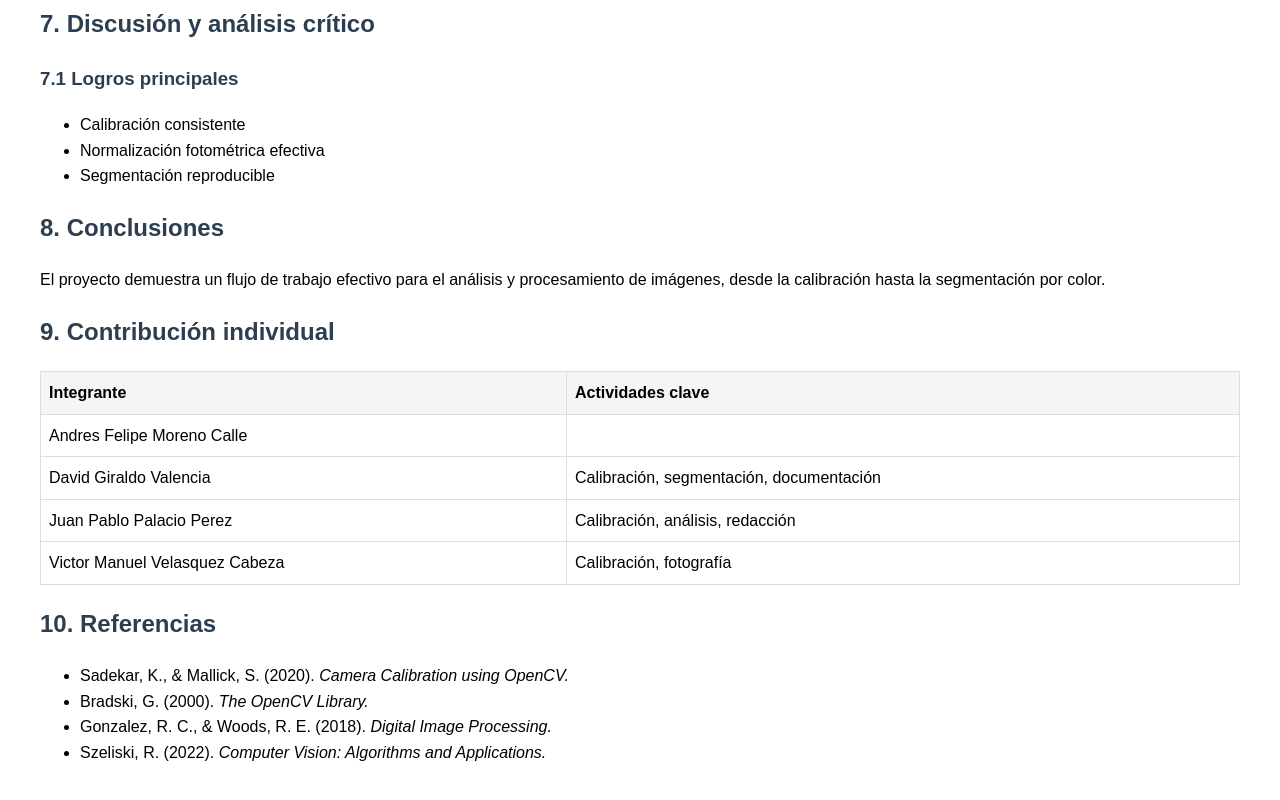
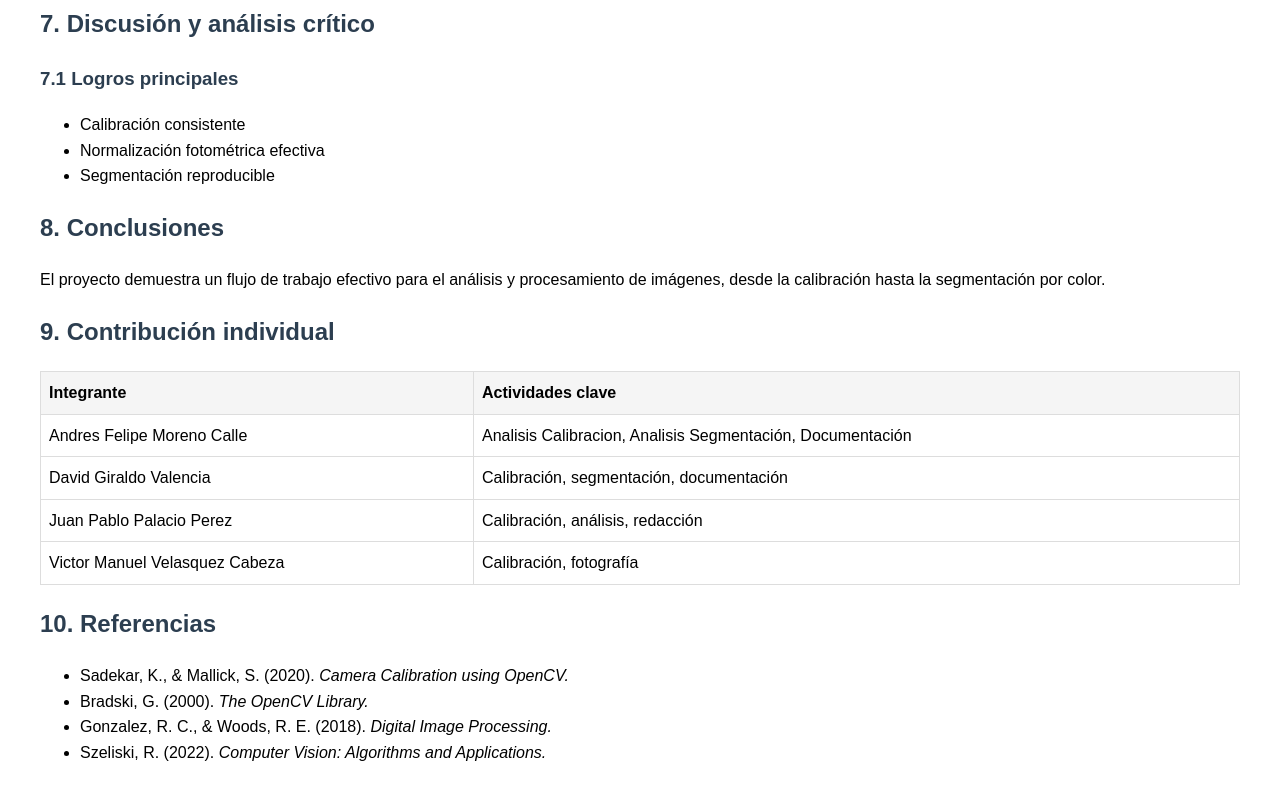
Before and after one commit to v1ct0rv/vis-comp-202502-grillo-digital, a plain HTML site: page docs/Informe_final_Grillo_Digital.html in a window 1280 px wide. Shown: the part 1908-2708 px from the top of the page. Drawn offline with Linux system fonts and the light colour scheme.

Commit message:
Feat; Se agrega trabajo
Feat; Se agrega trabajo

```diff
--- a/docs/Informe_final_Grillo_Digital.html
+++ b/docs/Informe_final_Grillo_Digital.html
@@ -153,7 +153,7 @@
     </tr>
     <tr>
         <td>Andres Felipe Moreno Calle</td>
-        <td></td>
+        <td>Analisis Calibracion, Analisis Segmentación, Documentación</td>
     </tr>
     <tr>
         <td>David Giraldo Valencia</td>
```
Also changed, not shown: 1 other file.
